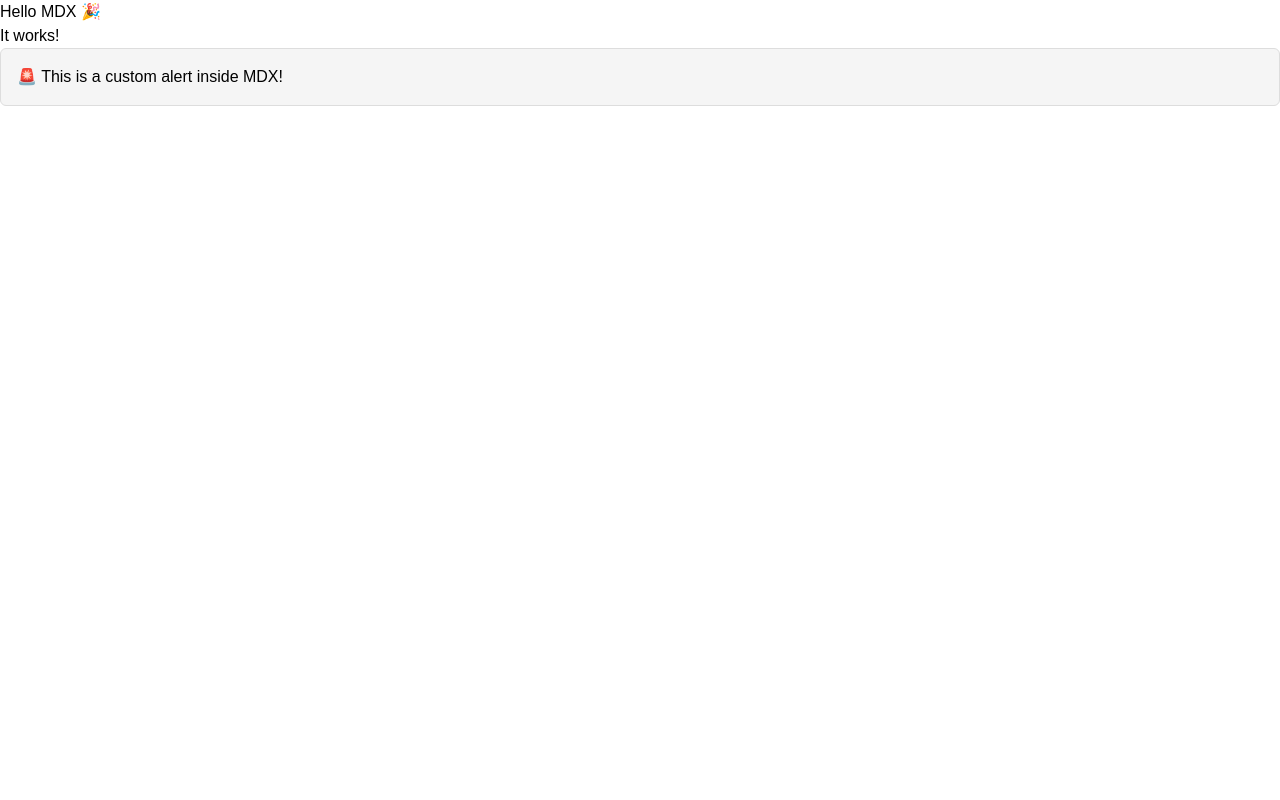
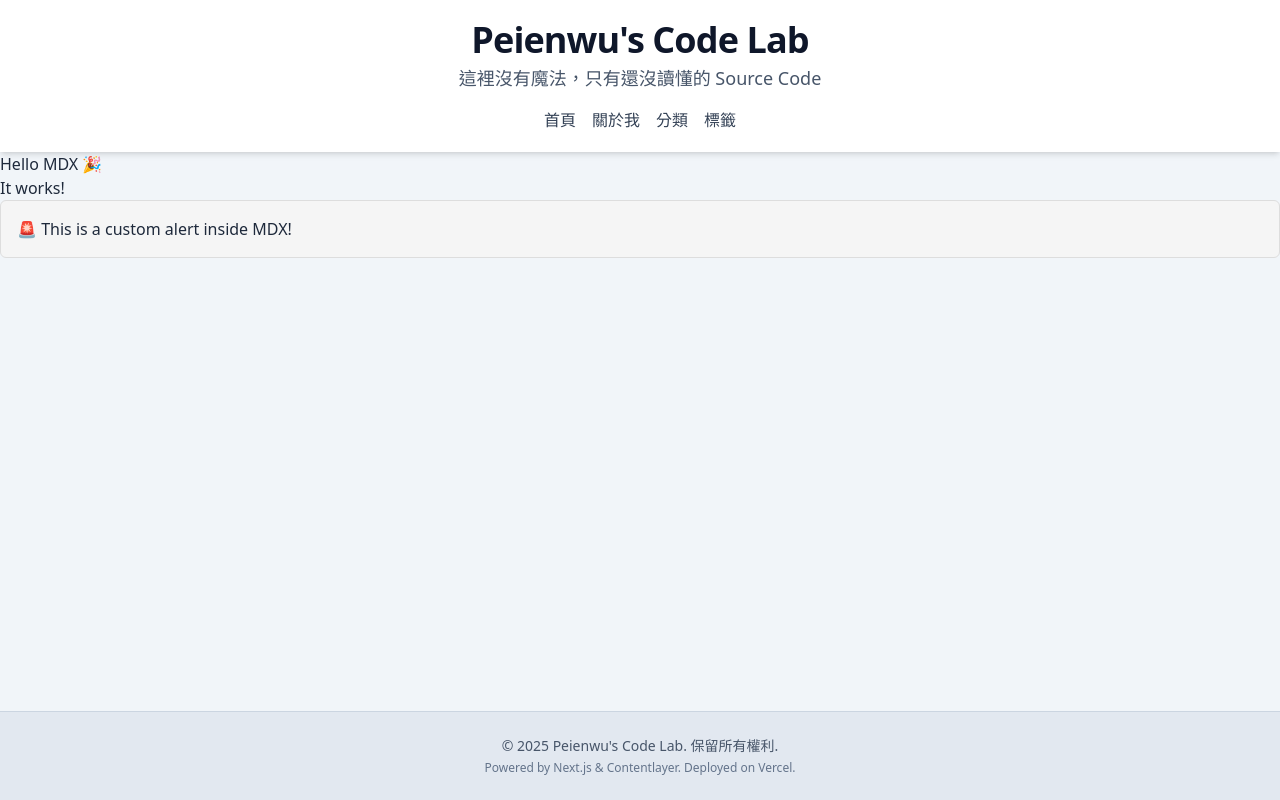
Before and after one commit to peienwu1216/peienwu-blog-next, a Next.js app: page /hello in a window 1280 px wide. Built offline with nearby package versions, Linux system fonts and the light colour scheme.

Commit message:
refactor(layout): Simplify header and adjust for narrower appearance

```diff
--- a/src/app/layout.tsx
+++ b/src/app/layout.tsx
@@ -1,15 +1,58 @@
-import type { Metadata } from 'next';
-import './globals.css';
+// src/app/layout.tsx
+import Link from 'next/link';
+import './globals.css'; // 確保你的全域 CSS 檔案路徑正確
+import { Metadata } from 'next';
 
 export const metadata: Metadata = {
-  title: 'My Blog',
-  description: 'A simple blog using Next.js',
+  title: {
+    default: "Peienwu's Code Lab",
+    template: "%s | Peienwu's Code Lab",
+  },
+  description: "這裡沒有魔法，只有還沒讀懂的 Source Code",
 };
 
-export default function RootLayout({ children }: { children: React.ReactNode }) {
+export default function RootLayout({
+  children,
+}: {
+  children: React.ReactNode;
+}) {
+  const blogTitle = "Peienwu's Code Lab";
+  const blogSubtitle = "這裡沒有魔法，只有還沒讀懂的 Source Code";
+
   return (
-    <html lang="zh">
-      <body>{children}</body>
+    <html lang="zh-TW">
+      <body className="flex flex-col min-h-screen bg-slate-100 dark:bg-slate-900 text-slate-800 dark:text-slate-200 font-sans antialiased">
+
+        {/* 頁首和導覽列 - 調整垂直 padding 和字體大小 */}
+        <header className="py-4 sm:py-5 bg-white dark:bg-slate-800 shadow-md sticky top-0 z-50 w-full"> {/* py 變小 */}
+          <div className="container mx-auto px-4 sm:px-6 lg:px-8 text-center">
+            <h1 className="text-3xl sm:text-4xl font-extrabold tracking-tight text-slate-900 dark:text-slate-100"> {/* 字體變小 */}
+              <Link href="/" className="hover:opacity-80 transition-opacity">{blogTitle}</Link>
+            </h1>
+            <p className="mt-1 text-base sm:text-lg text-slate-600 dark:text-slate-400"> {/* 上邊距和字體變小 */}
+              {blogSubtitle}
+            </p>
+            <nav className="mt-4 space-x-3 sm:space-x-4 text-sm sm:text-base"> {/* 上邊距和字體變小 */}
+              <Link href="/" className="font-medium text-slate-700 dark:text-slate-300 hover:text-green-600 dark:hover:text-green-400 transition-colors">首頁</Link>
+              <Link href="/about" className="font-medium text-slate-700 dark:text-slate-300 hover:text-green-600 dark:hover:text-green-400 transition-colors">關於我</Link>
+              <Link href="/categories" className="font-medium text-slate-700 dark:text-slate-300 hover:text-green-600 dark:hover:text-green-400 transition-colors">分類</Link>
+              <Link href="/tags" className="font-medium text-slate-700 dark:text-slate-300 hover:text-green-600 dark:hover:text-green-400 transition-colors">標籤</Link>
+            </nav>
+          </div>
+        </header>
+
+        <main className="flex-grow w-full">
+          {children}
+        </main>
+
+        <footer className="py-6 px-4 sm:px-6 text-center bg-slate-200 dark:bg-slate-800 border-t border-slate-300 dark:border-slate-700 mt-auto"> {/* 頁尾 padding 也可調整 */}
+          <p className="text-slate-600 dark:text-slate-400 text-xs sm:text-sm">&copy; {new Date().getFullYear()} {blogTitle}. 保留所有權利.</p>
+          <p className="mt-1 text-xs text-slate-500 dark:text-slate-500">
+            Powered by Next.js & Contentlayer. Deployed on Vercel.
+          </p>
+        </footer>
+
+      </body>
     </html>
   );
 }
```
